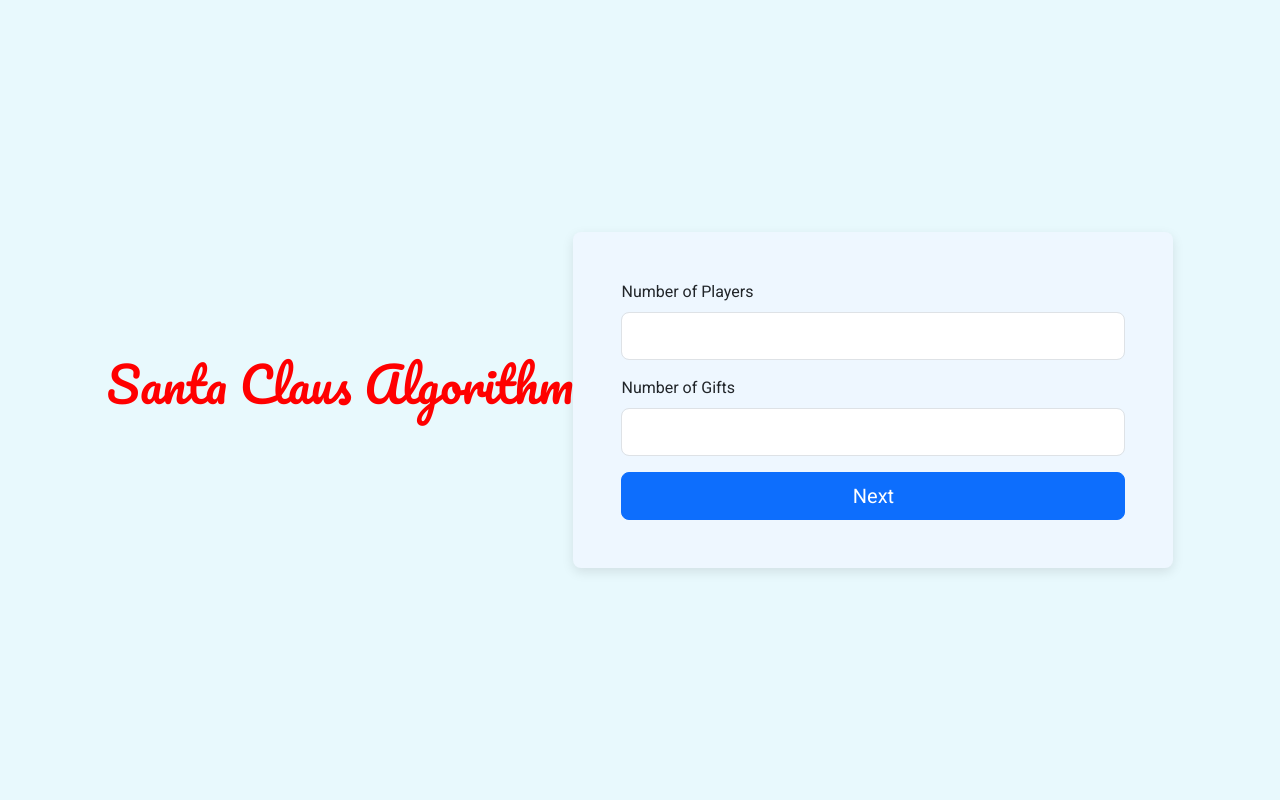
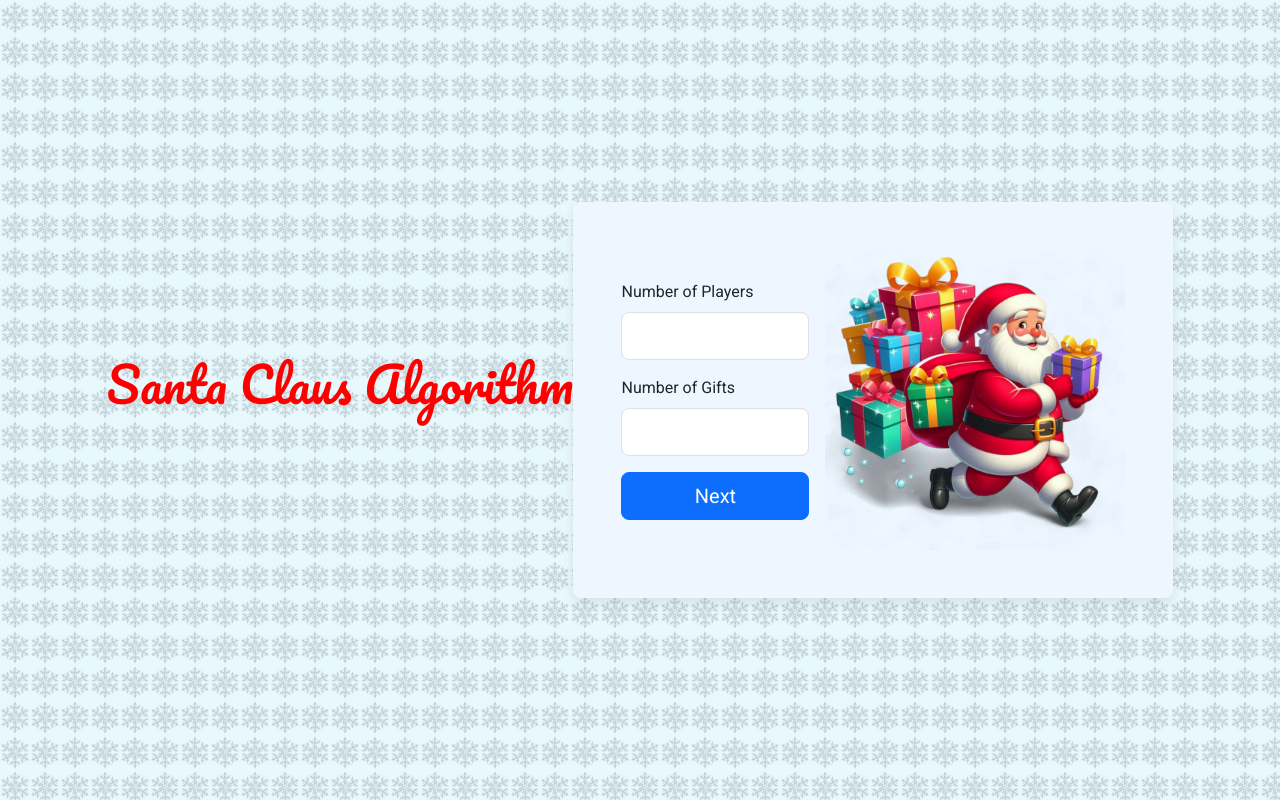
Before and after one commit to MayRozen/Research-Algorithms, a Flask app: page / in a window 1280 px wide. Run offline with Flask 3, Linux system fonts and the light colour scheme; some libraries are stand-ins or nearby versions.

Commit message:
finish :)

```diff
--- a/Ex4/App/flaskApp/templates/setup.html
+++ b/Ex4/App/flaskApp/templates/setup.html
@@ -1,5 +1,17 @@
 {% extends "layout.html" %}
 {% block content %}
+  <!-- Full-page snowflake background -->
+  <style>
+    body {
+      background-image: url('{{ url_for('static', filename='images/snowflake.png') }}');
+      background-repeat: repeat;
+      background-size: auto;
+    }
+  </style>
+
+  <div class="d-flex align-items-center">
+    <!-- Form on the left -->
+    <div class="flex-grow-1 pe-3">
       <form method="POST" action="{{ url_for('setup') }}">
         <div class="mb-3">
           <label for="num_players" class="form-label">Number of Players</label>
@@ -23,4 +35,14 @@
         </div>
         <button type="submit" class="btn btn-primary btn-lg w-100">Next</button>
       </form>
+    </div>
+    <!-- Santa Claus and gifts image on the right -->
+    <div class="flex-shrink-0">
+      <img
+        src="{{ url_for('static', filename='images/santa_gifts.png') }}"
+        alt="Santa Claus and Gifts"
+        class="img-fluid"
+        style="max-height: 300px;">
+    </div>
+  </div>
 {% endblock %}
```
Also changed, not shown: Ex4/App/flaskApp/templates/result.html (+6 -1 lines), Ex4/App/flaskApp/static/images/santa_gifts.png (added), Ex4/App/flaskApp/static/images/snowflake.png (added), Ex4/App/flaskApp/static/main.css (deleted). Lines whose indentation alone changed are shown as unchanged.
